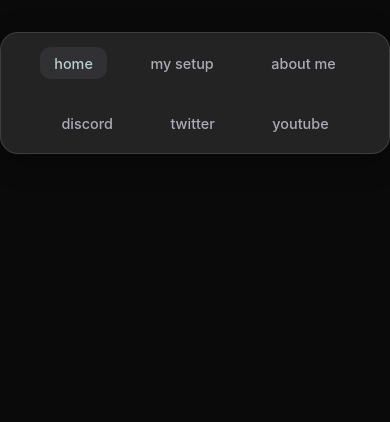
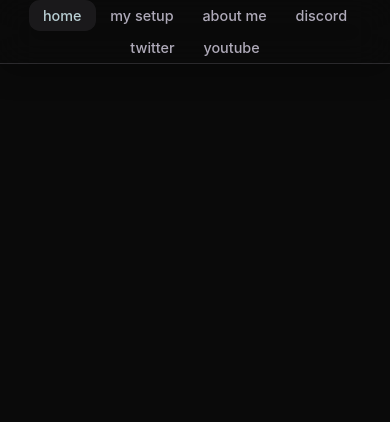
Before and after one commit to aasdunderscore/aasdunderscore.github.io, a plain HTML site: page index.html in a window 390 px wide. Shown: the top 422 px of the page. Drawn offline with Linux system fonts and the light colour scheme.

Commit message:
Update style_media.css

```diff
--- a/styles/media/style_media.css
+++ b/styles/media/style_media.css
@@ -14,6 +14,18 @@
 }
 
 @media screen and (max-width: 768px) {
+    .nav-bar {
+        padding: 0rem 0rem;
+        background: none;
+        position: fixed;
+        top: 0px;
+        border-radius: 0;
+        border-bottom: 1px solid rgba(175, 170, 185, 0.2);
+        border-left: none;
+        border-right: none;
+        border-top: none;
+        gap: 0px;
+    }
     .sidebar-nav {
         display: none; /* Hide on mobile */
     }
```
